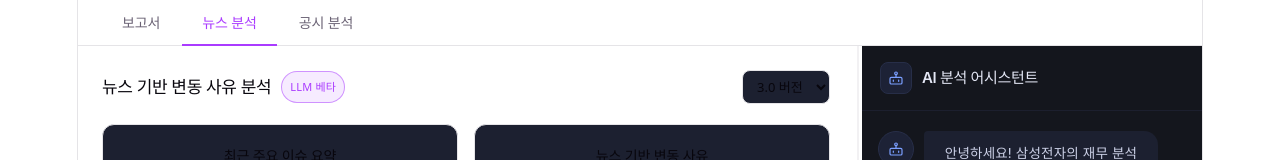
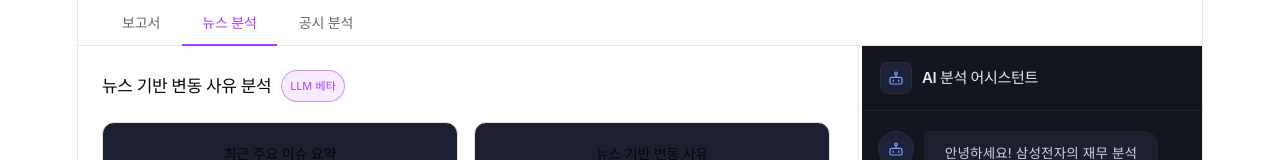
Before and after one commit to dnlgmlcks/FINANCE_DOT_ZIP, a React (Vite) app in the folder frontend/: page / in a window 1280 px wide. Both pictures are taken after a click on the button "뉴스 분석". Shown: the part 145-305 px from the top of the page. Built offline with nearby package versions, Linux system fonts and the light colour scheme; no server answers; the HTML template or start-up script is replaced by a standard one.

Commit message:
[FE] 화면 구성 변경 #43
첫페이지 리포트로 나오게 변경(사소한 frontend/README 수정)
App.jsx

```diff
--- a/frontend/src/App.jsx
+++ b/frontend/src/App.jsx
@@ -2,8 +2,8 @@ import { useState, useEffect } from 'react';
 import Header from './components/Header';
 import SearchBox from './components/SearchBox';
 import MainLayout from './layouts/MainLayout';
+import Report from './pages/Report';
 import NewsAnalysis from './pages/NewsAnalysis';
-import Report from './pages/Report';
 import Disclosure from './pages/Disclosure';
 import { BeatLoader } from 'react-spinners';
 import { gfn_transaction } from './util/common-util';
@@ -17,7 +17,7 @@ const PAGE_MAP = {
 };
 
 function App() {
-  const [activeTab, setActiveTab]           = useState('news');
+  const [activeTab, setActiveTab]           = useState('report');
   const [loading, setLoading]               = useState(false);
   const [allCompanies, setAllCompanies]     = useState([]);
   const [filteredData, setFilteredData]     = useState([]);
--- a/frontend/src/pages/NewsAnalysis/index.jsx
+++ b/frontend/src/pages/NewsAnalysis/index.jsx
@@ -12,10 +12,6 @@ export default function NewsAnalysis() {
           <h2 className="na-page-title">뉴스 기반 변동 사유 분석</h2>
           <span className="na-badge">LLM 베타</span>
         </div>
-        <select className="na-model-select" defaultValue="3.0">
-          <option value="3.0">3.0 버전</option>
-          <option value="2.5">2.5 버전</option>
-        </select>
       </div>
 
       {/* 최근 이슈 + 변동 사유 (2열) */}
```
Also changed, not shown: 1 other file (tests, documents, lock files or other folders).
